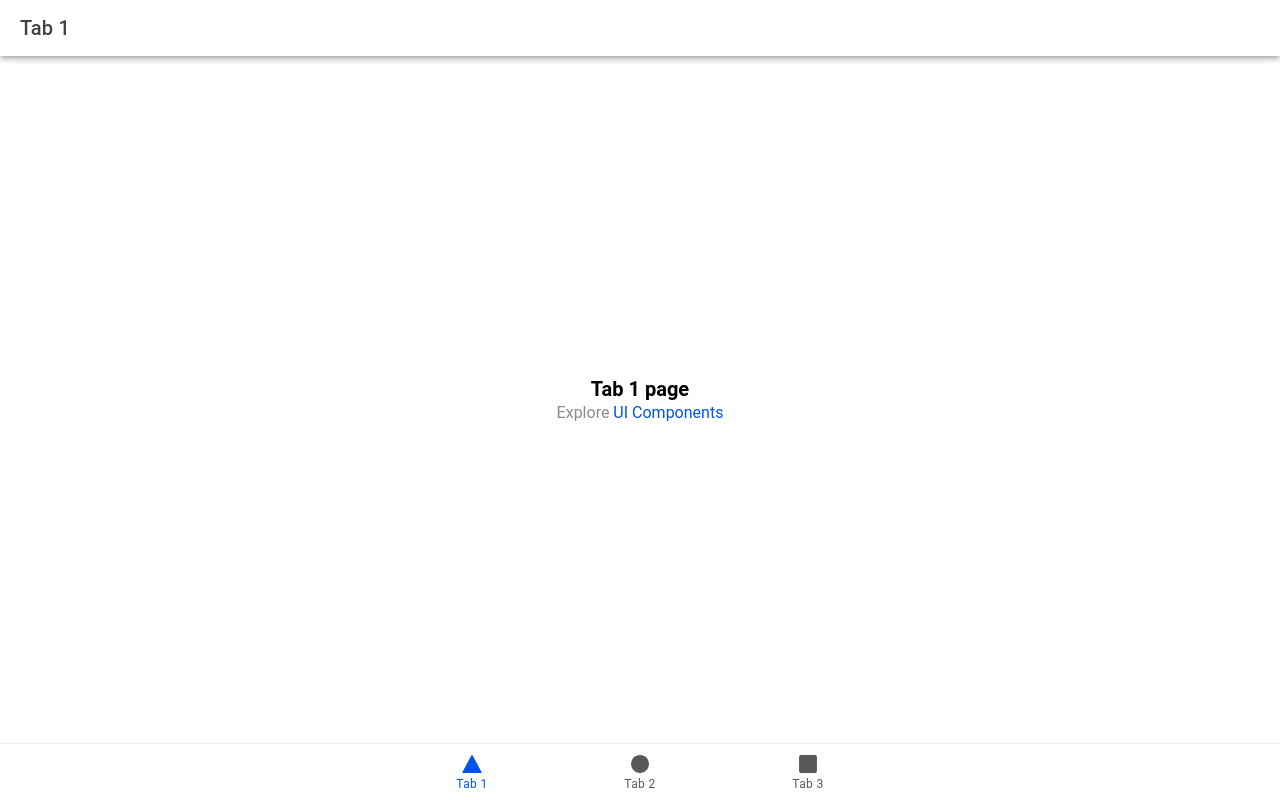
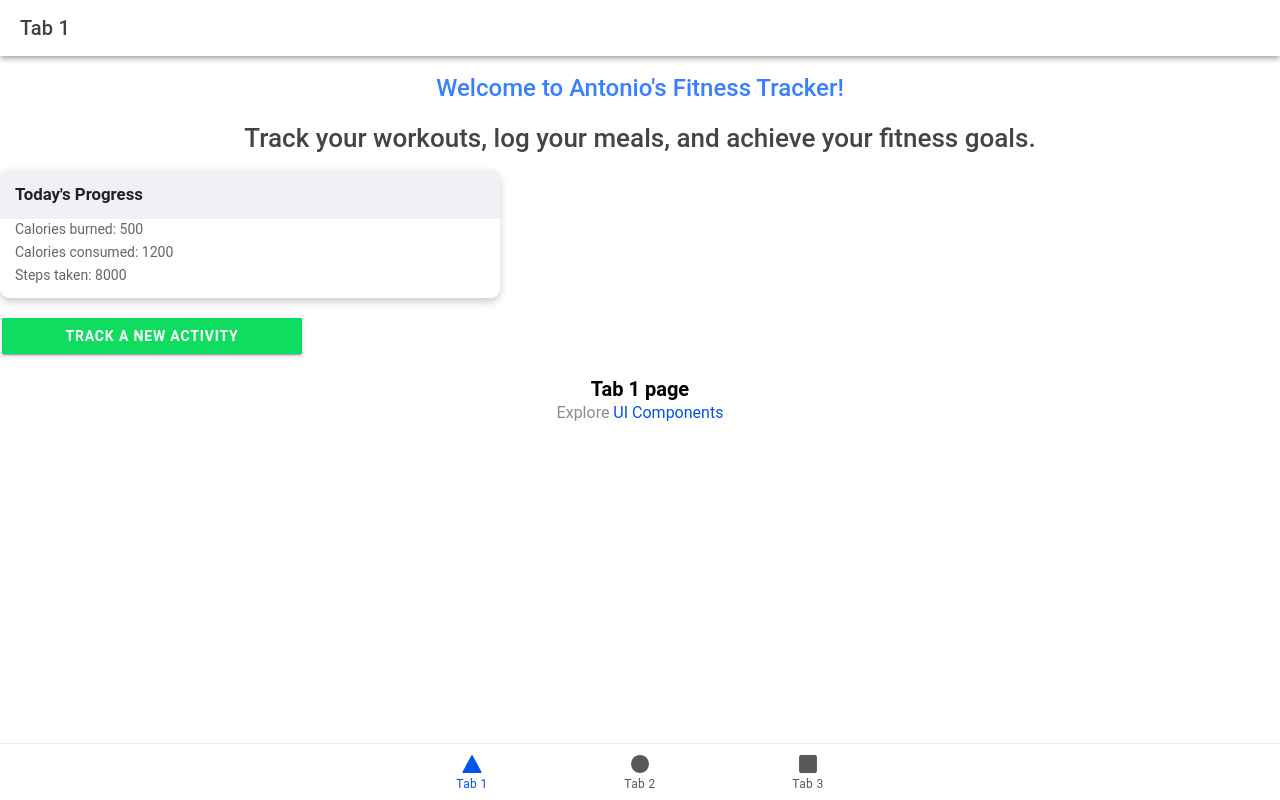
Before and after one commit to Antonio-Yanchev/MyApp, a React (Vite) app in the folder fit-trak/: page /tab1 in a window 1280 px wide. Built offline with nearby package versions, Linux system fonts and the light colour scheme.

Commit message:
update things

```diff
--- a/fit-trak/src/App.tsx
+++ b/fit-trak/src/App.tsx
@@ -40,6 +40,7 @@ import '@ionic/react/css/display.css';
 
 /* import '@ionic/react/css/palettes/dark.always.css'; */
 /* import '@ionic/react/css/palettes/dark.class.css'; */
+import '@ionic/react/css/palettes/dark.system.css';
 import '@ionic/react/css/palettes/dark.system.css';
 
 /* Theme variables */
--- a/fit-trak/src/pages/Tab1.css
+++ b/fit-trak/src/pages/Tab1.css
@@ -0,0 +1,62 @@
+/* Center content and add some padding */
+.page-content {
+   display: flex;
+   flex-direction: column;
+   align-items: center;
+   padding: 20px;
+   color: #333;
+ }
+
+ /* Style the header text */
+ .page-header {
+   font-size: 2em;
+   font-weight: bold;
+   color: #3880ff; /* Ionic's primary color */
+   margin-bottom: 15px;
+   text-align: center;
+ }
+
+ /* Card styles */
+ .ion-card {
+   width: 100%;
+   max-width: 500px;
+   margin: 15px 0;
+   box-shadow: 0 4px 8px rgba(0, 0, 0, 0.2);
+   border-radius: 10px;
+ }
+
+ .ion-card-header {
+   font-size: 1.2em;
+   font-weight: bold;
+   color: #222;
+   padding: 15px;
+   background-color: #f0f0f5;
+ }
+
+ .ion-card-content {
+   font-size: 1em;
+   color: #666;
+   padding: 10px 15px;
+   background-color: #ffffff;
+ }
+
+ /* Button styles */
+ .ion-button {
+   --background: #10dc60; /* Success color */
+   --background-hover: #0cc650;
+   --color: #fff;
+   margin-top: 20px;
+   width: 80%;
+   max-width: 300px;
+   font-weight: bold;
+   text-transform: uppercase;
+ }
+
+ /* Text styles */
+ .welcome-text {
+   font-size: 1.1em;
+   color: #444;
+   text-align: center;
+   margin: 10px 0 20px;
+   line-height: 1.5;
+ }
--- a/fit-trak/src/pages/Tab1.tsx
+++ b/fit-trak/src/pages/Tab1.tsx
@@ -1,4 +1,4 @@
-import { IonContent, IonHeader, IonPage, IonTitle, IonToolbar } from '@ionic/react';
+import { IonContent, IonHeader, IonPage, IonTitle, IonToolbar, IonText, IonCard, IonCardHeader, IonCardTitle, IonCardContent, IonButton } from '@ionic/react';
 import ExploreContainer from '../components/ExploreContainer';
 import './Tab1.css';
 
@@ -10,12 +10,29 @@ const Tab1: React.FC = () => {
           <IonTitle>Tab 1</IonTitle>
         </IonToolbar>
       </IonHeader>
-      <IonContent fullscreen>
-        <IonHeader collapse="condense">
-          <IonToolbar>
-            <IonTitle size="large">Tab 1</IonTitle>
-          </IonToolbar>
-        </IonHeader>
+      <IonContent fullscreen className="page-content">
+        <IonText className="page-header">
+          <h2>Welcome to Antonio's Fitness Tracker!</h2>
+        </IonText>
+        <IonText className="welcome-text">
+          <h1>Track your workouts, log your meals, and achieve your fitness goals.</h1>
+        </IonText>
+
+        <IonCard className="ion-card">
+          <IonCardHeader className="ion-card-header">
+            Today's Progress
+          </IonCardHeader>
+          <IonCardContent className="ion-card-content">
+            <p>Calories burned: 500</p>
+            <p>Calories consumed: 1200</p>
+            <p>Steps taken: 8000</p>
+          </IonCardContent>
+        </IonCard>
+
+        <IonButton expand="full" className="ion-button" onClick={() => console.log("Track a new activity!")}>
+          Track a New Activity
+        </IonButton>
+
         <ExploreContainer name="Tab 1 page" />
       </IonContent>
     </IonPage>
```
